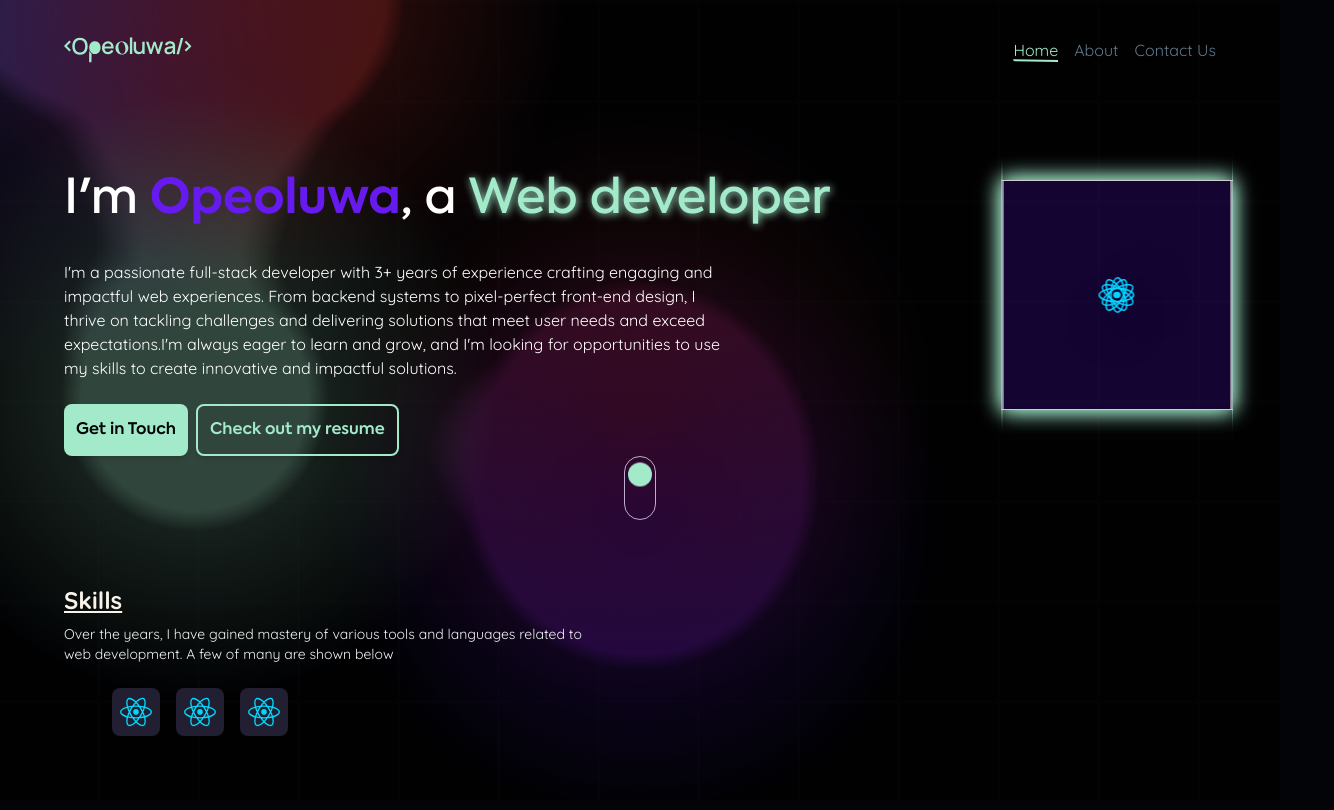
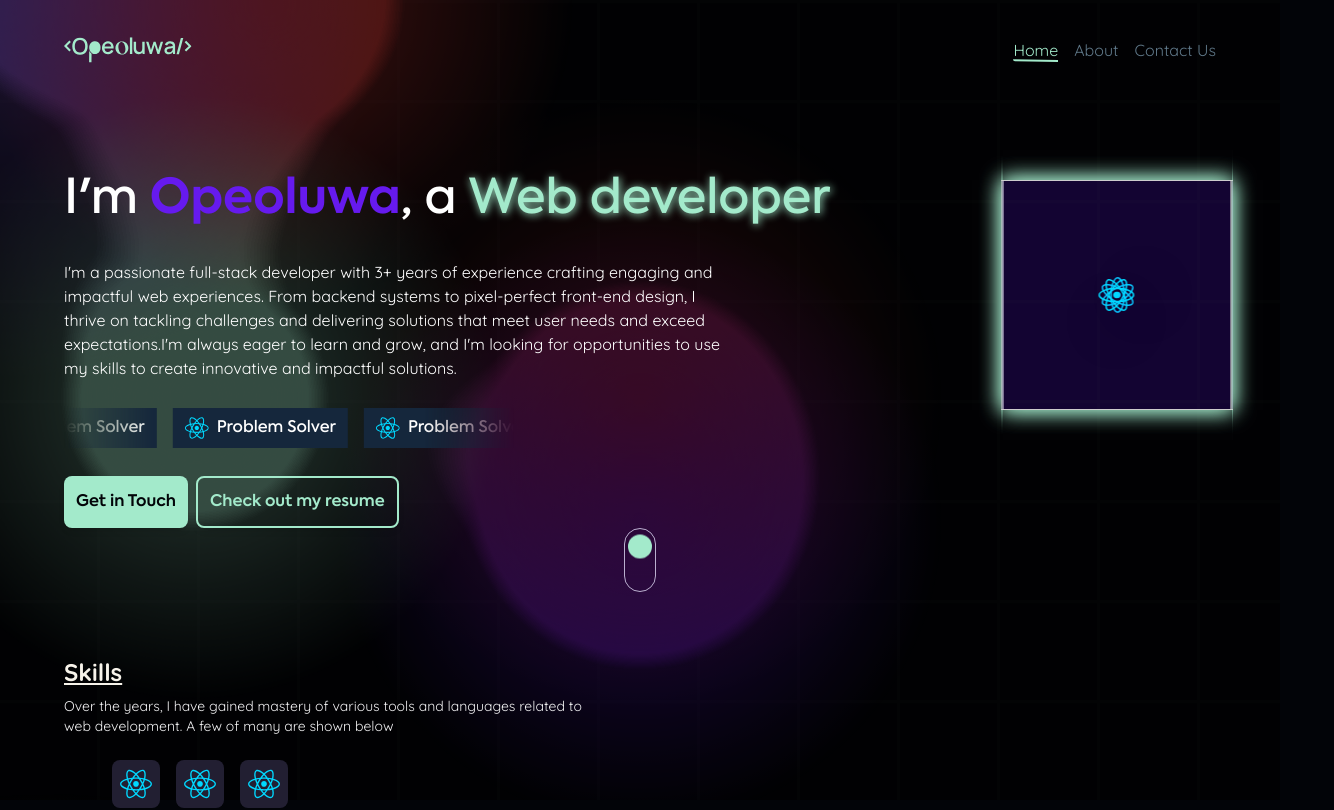
Before and after one commit to Opeoluwa-Ogunlaja/Opeoluwa-Ogunlaja, a React (Vite) app: page / in a window 1280 px wide. Shown: the top 810 px of the page, 1334 px wide, since content can reach past the window. Built offline with nearby package versions, Linux system fonts and the light colour scheme.

Commit message:
added character cards

```diff
--- a/src/components/BgGrad/page.css
+++ b/src/components/BgGrad/page.css
@@ -52,7 +52,7 @@
     content: '';
     position: absolute;
     inset: 0;
-    background-color: rgb(0 0 0 / 0.7);
+    background-color: rgb(0 0 0 / 0.68);
   }
 
   svg {
--- /dev/null
+++ b/src/components/CharacterCard.jsx
@@ -0,0 +1,11 @@
+import React from 'react'
+
+const CharacterCard = ({ icon: Icon, character }) => {
+  return (
+    <div className="flex items-center gap-8 bg-neutral-9300 px-12 py-4 text-white max-sm:text-sm">
+      <Icon className="aspect-square w-24" /> <span>{character}</span>
+    </div>
+  )
+}
+
+export default CharacterCard
--- a/src/data/data.jsx
+++ b/src/data/data.jsx
@@ -102,3 +102,22 @@ export const testimonials = [
       'I thought the website for our product would be impossible to build . Till I met Opeoluwa and he proved me wrong'
   }
 ]
+
+export const characteristics = [
+  {
+    icon: ReactLogo,
+    character: 'Problem Solver'
+  },
+  {
+    icon: ReactLogo,
+    character: 'Problem Solver'
+  },
+  {
+    icon: ReactLogo,
+    character: 'Problem Solver'
+  },
+  {
+    icon: ReactLogo,
+    character: 'Problem Solver'
+  }
+]
--- a/src/home_sections/Testimonials_Section.jsx
+++ b/src/home_sections/Testimonials_Section.jsx
@@ -9,7 +9,7 @@ const Testimonials_Section = () => {
   const largeScreen = useMediaQuery('(max-width:976px)')
 
   return (
-    <section className="testimonials-section mx-auto mt-96 rounded-lg bg-neutral-9400 bg-opacity-90 p-24 sm:w-7/12 sm:min-w-[720px] sm:px-64 sm:py-32">
+    <section className="testimonials-section mx-auto mt-96 rounded-lg bg-neutral-9400 bg-opacity-90 p-24 sm:w-11/12 sm:min-w-[720px] sm:px-64 sm:py-32">
       <SectionHeading
         heading={'Testimonials'}
         subHeading={'What my previous clients have to say about me'}
--- a/src/pages/Home.jsx
+++ b/src/pages/Home.jsx
@@ -13,7 +13,7 @@ import useMediaQuery from '../hooks/useMediaQuery'
 import { useToggle } from '../hooks/useToggle'
 import clsx from 'clsx'
 import SectionHeading from '../components/SectionHeading'
-import { skills } from '../data/data'
+import { characteristics, skills } from '../data/data'
 import SkillCard from '../components/SkillCard'
 import { motion } from 'framer-motion'
 import ProjectCard from '../components/ProjectCard'
@@ -21,6 +21,8 @@ import Project_Section from '../home_sections/Project_Section'
 import Experience from '../components/Timeline'
 import Experience_Section from './../home_sections/Experience_Section'
 import Testimonials_Section from '../home_sections/Testimonials_Section'
+import { InfiniteMovingCards } from '../components/InfiniteCards'
+import CharacterCard from '../components/CharacterCard'
 
 const Home = () => {
   return (
@@ -91,6 +93,15 @@ const Home = () => {
                 skills to create innovative and impactful solutions.
               </span>
             </p>
+            <div className="relative max-lg:mx-auto max-lg:w-[325px] lg:w-[450px]">
+              <InfiniteMovingCards
+                items={characteristics}
+                innerShadow={false}
+                direction="left"
+                speed="fast"
+                renderedElement={CharacterCard}
+              />
+            </div>
             <div className="flex gap-8 max-lg:mx-auto">
               <Button className={'w-fit'}>Get in Touch</Button>
               <Button className={'w-fit'} color={'secondary'}>
```
